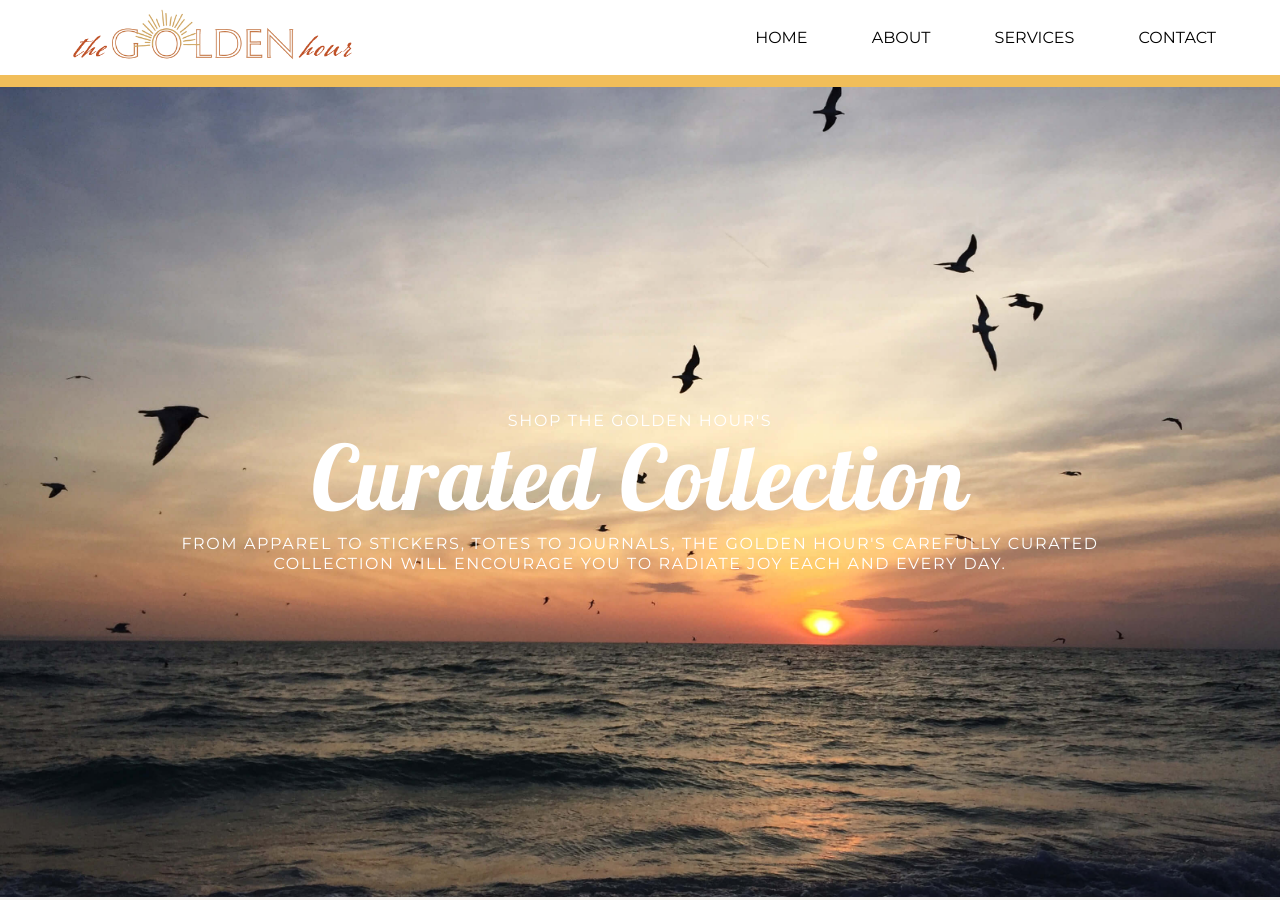
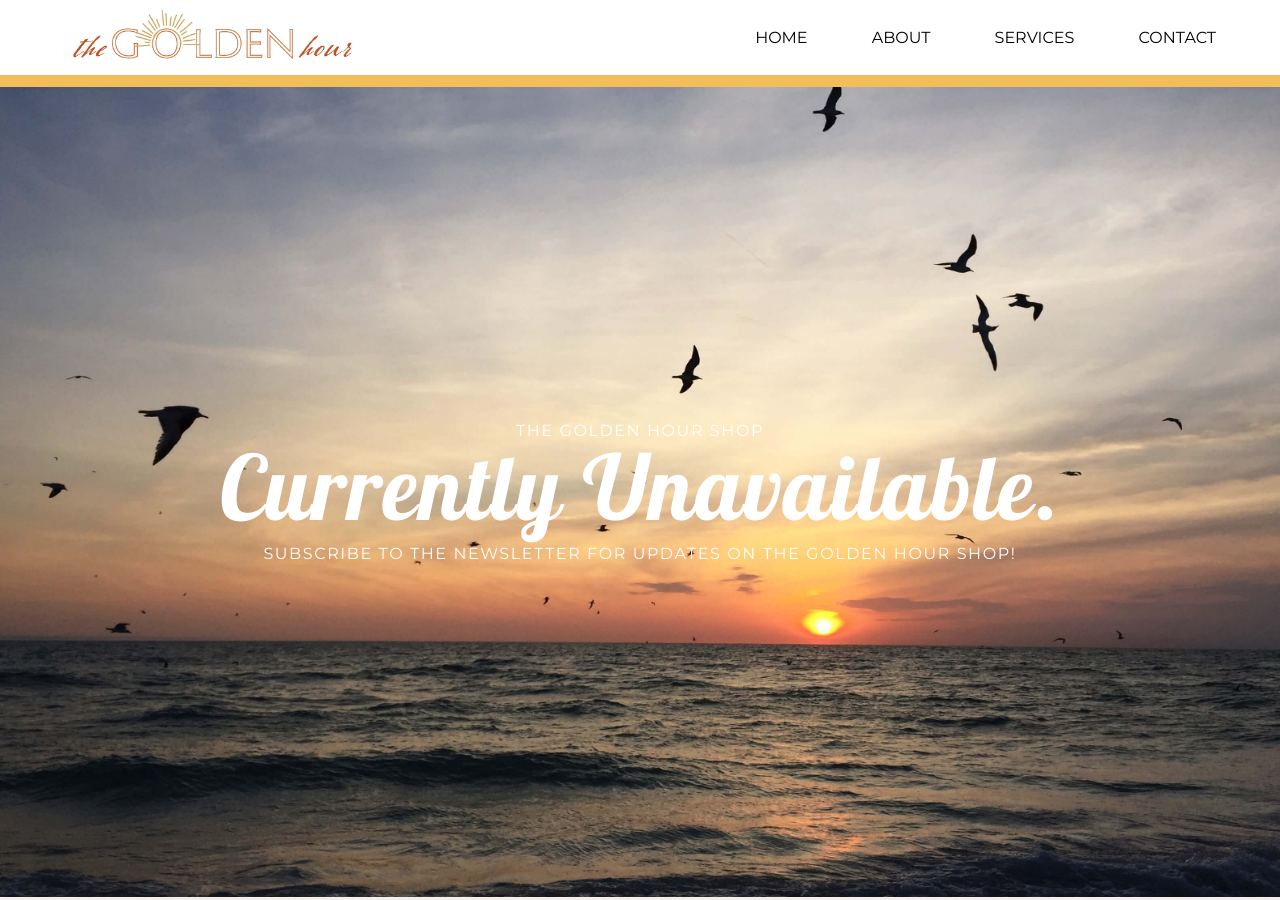
Before and after one commit to victoriaharp/sara-schneider-golden-hour, a Jekyll site: the page built from shop.html, in a window 1280 px wide and 900 px high. Built offline with Jekyll 4.4.1, drawn with Linux system fonts in a browser that asks for light colours; some web fonts are replaced; comment, search, counter and statistics services are not loaded.

Commit message:
Update shop banner and remove storefront

```diff
--- a/shop.html
+++ b/shop.html
@@ -2,9 +2,9 @@
 layout: default
 banner:
     image: /images/suns/sunset-3.jpeg
-    supheading: shop the golden hour's
-    heading: Curated Collection
-    subheading: From apparel to stickers, totes to journals, The Golden Hour's carefully curated collection will encourage you to radiate joy each and every day.
+    supheading: The Golden Hour Shop
+    heading: Currently Unavailable.
+    subheading: Subscribe to the newsletter for updates on The Golden Hour shop!
 trail:
   - link: /
     breadcrumb: Home
@@ -26,7 +26,7 @@ secondary-banner:
 {% include breadcrumbs.html %}
 
 <!-- top sellers shop -->
-<section class="px-5p lg:px-10p  pb-5p bg-light-grey ">
+<!-- <section class="px-5p lg:px-10p  pb-5p bg-light-grey "> -->
     <!-- <h3 class="font-italiana text-center text-3xl pb-5p mb-0">Top Sellers</h3>
 
 
@@ -61,13 +61,13 @@ secondary-banner:
         {% endfor %}
     </div> -->
 
-
+<!--
     <h3 class="font-italiana text-center text-3xl py-5p mb-0">All Items</h3>
     <section class="space-x-3">
         <iframe src="https://ssgoldenhour.sellfy.store/embed/store/" width="100%" height="365" allowtransparency="true" class="font-montserrat" style="border: none;"></iframe>
         <script src="https://sellfy.com/js/api_buttons.js"></script>
     </section>
-</section>
+</section> -->
 
 <!-- big quote banner -->
 <!-- <section class="flex items-center min-h-[50vh] bg-center bg-cover relative text-white" style="background-image:url('{{ page.secondary-banner.image }}')">
```
